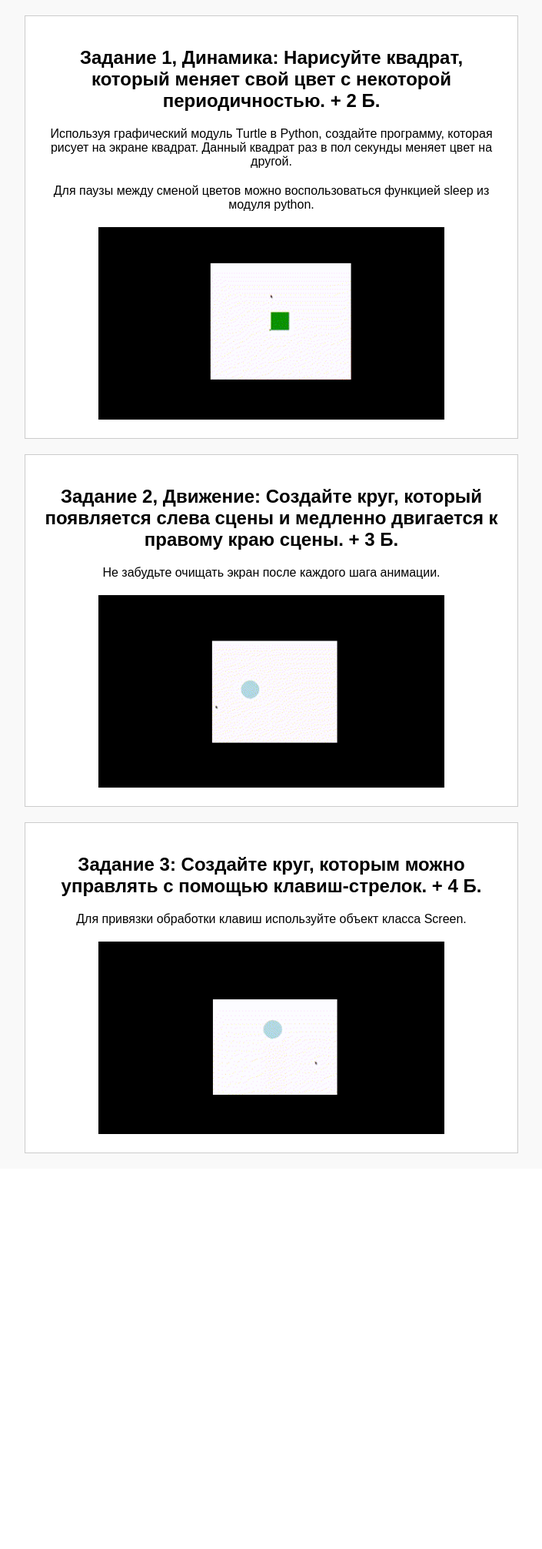
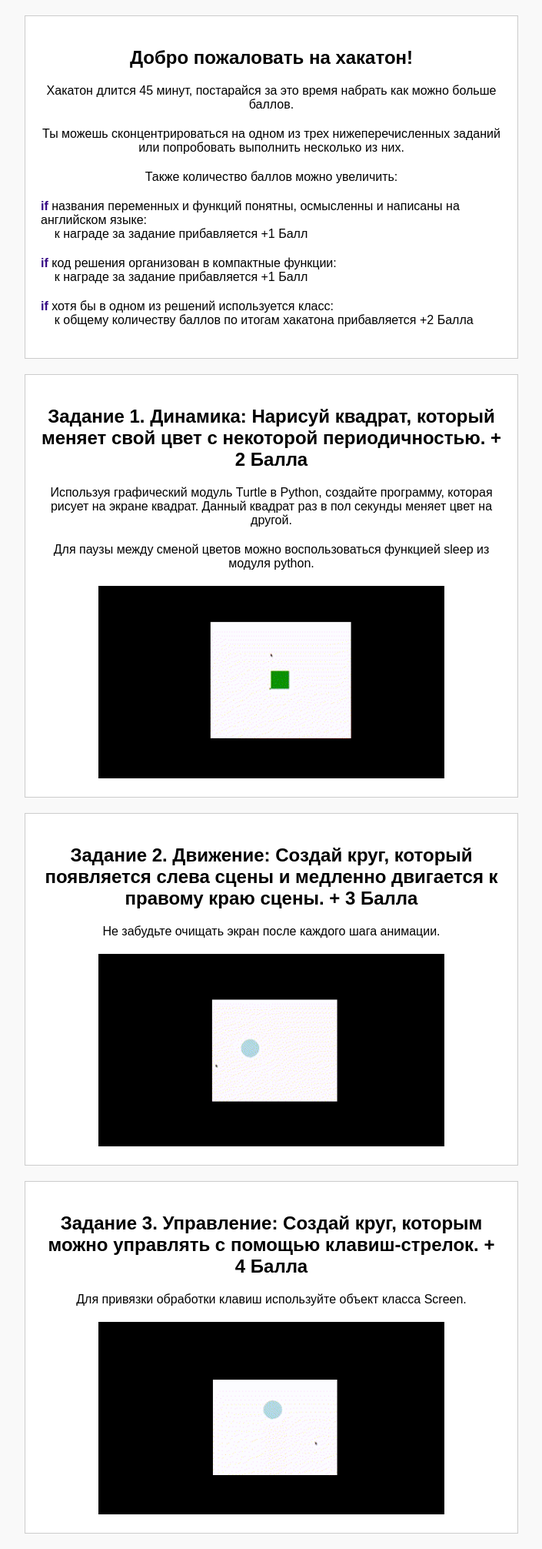
Before and after one commit to Tim-Sa/hackaton_landing, a FastAPI app: page / in a window 1280 px wide. Shown: the part 117-2129 px from the top of the page at 77% size, without its empty margins (287-992 px from the left). Before the commit the page ends 1615 px from the top, so only its background shows below. Run offline with FastAPI, Linux system fonts and the light colour scheme.

Commit message:
add description

```diff
--- a/templates/index.html
+++ b/templates/index.html
@@ -46,6 +46,11 @@
         .cta-button:hover {
             background-color: #0056b3;
         }
+
+        .highlight {
+            color: rgb(54, 9, 133);
+            font-weight: bold;
+        }
     </style>
 </head>
 <body>
@@ -55,7 +60,17 @@
 
     <main>
         <div class="task">
-            <h2>Задание 1, Динамика: Нарисуйте квадрат, который меняет свой цвет с некоторой периодичностью. + 2 Б.</h2>
+            <h2>Добро пожаловать на хакатон!</h2>
+            <p>Хакатон длится 45 минут, постарайся за это время набрать как можно больше баллов.</p>
+            <p>Ты можешь сконцентрироваться на одном из трех нижеперечисленных заданий или попробовать выполнить несколько из них.</p>
+            <p>Также количество баллов можно увеличить:</p>
+                <p style="text-align: left;"><span class="highlight">if</span> названия переменных и функций понятны, осмысленны и написаны на английском языке:<br>&nbsp;&nbsp;&nbsp;&nbsp;к награде за задание прибавляется +1 Балл</p>
+                <p style="text-align: left;"><span class="highlight">if</span> код решения организован в компактные функции:<br>&nbsp;&nbsp;&nbsp;&nbsp;к награде за задание прибавляется +1 Балл</p>
+                <p style="text-align: left;"><span class="highlight">if</span> хотя бы в одном из решений используется класс:<br>&nbsp;&nbsp;&nbsp;&nbsp;к общему количеству баллов по итогам хакатона прибавляется +2 Балла</p>
+        </div>
+
+        <div class="task">
+            <h2>Задание 1. Динамика: Нарисуй квадрат, который меняет свой цвет с некоторой периодичностью. + 2 Балла</h2>
             <p>Используя графический модуль Turtle в Python, создайте программу, которая рисует на экране квадрат. Данный квадрат раз в пол секунды меняет цвет на другой.</p>
             <p>Для паузы между сменой цветов можно воспользоваться функцией sleep из модуля python.</p>
             <img src="static/Animation.gif" alt="Gif would be here..." style="width:450px;height:250px;">
@@ -63,13 +78,13 @@
         </div>
 
         <div class="task">
-            <h2>Задание 2, Движение: Создайте круг, который появляется слева сцены и медленно двигается к правому краю сцены. + 3 Б.</h2>
+            <h2>Задание 2. Движение: Создай круг, который появляется слева сцены и медленно двигается к правому краю сцены. + 3 Балла</h2>
             <p>Не забудьте очищать экран после каждого шага анимации.</p>
             <img src="static/Move.gif" alt="Gif would be here..." style="width:450px;height:250px;">
         </div>
 
         <div class="task">
-            <h2>Задание 3: Создайте круг, которым можно управлять с помощью клавиш-стрелок. + 4 Б.</h2>
+            <h2>Задание 3. Управление: Создай круг, которым можно управлять с помощью клавиш-стрелок. + 4 Балла</h2>
             <p>Для привязки обработки клавиш используйте объект класса Screen.</p>
             <img src="static/Control.gif" alt="Gif would be here..." style="width:450px;height:250px;">
         </div>
```
